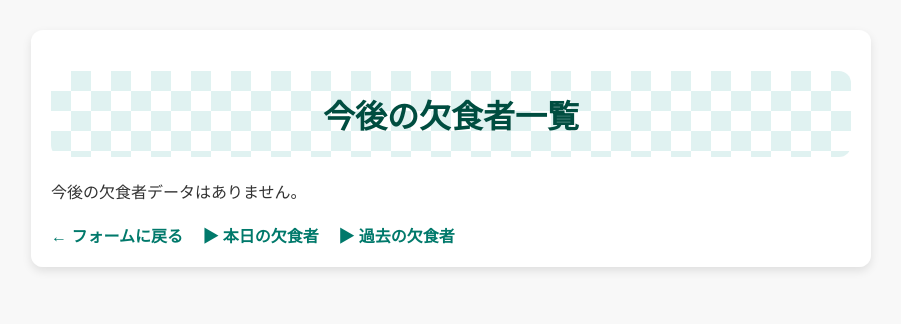
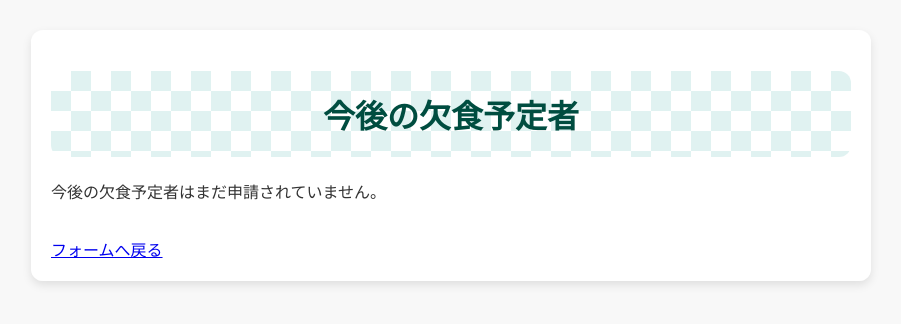
Before and after one commit to syunki-16/skip-meals-sit-app, a Flask app: page /future in a window 1280 px wide. Shown: the top 324 px of the page, without its empty margins (189-1090 px from the left). Run offline with Flask 2, Linux system fonts and the light colour scheme.

Commit message:
Update future.html

```diff
--- a/templates/future.html
+++ b/templates/future.html
@@ -2,48 +2,33 @@
 <html lang="ja">
 <head>
     <meta charset="UTF-8">
-  <meta name="viewport" content="width=device-width, initial-scale=1.0">
-  <title>今後の欠食者一覧</title>
+    <title>今後の欠食予定者</title>
     <link rel="stylesheet" href="/static/style.css">
 </head>
 <body>
     <div class="container">
-    <h1>今後の欠食者一覧</h1>
-
+        <h1>今後の欠食予定者</h1>
         {% if records %}
             <table>
-        <thead>
+                <tr><th>名前</th><th>日付</th><th>食事</th><th>削除</th></tr>
+                {% for record in records %}
                 <tr>
-            <th>日付</th>
-            <th>名前</th>
-            <th>食事</th>
-            <th>削除</th>
-          </tr>
-        </thead>
-        <tbody>
-          {% for r in records %}
-          <tr>
-            <td>{{ r.date }}</td>
-            <td>{{ r.name }}</td>
-            <td>{{ r.meal }}</td>
+                    <td>{{ record.name }}</td>
+                    <td>{{ record.date }}</td>
+                    <td>{{ record.meal }}</td>
                     <td>
-              <form method="POST" action="/delete_meal/{{ loop.index0 }}" style="display:inline">
-                <button type="submit" onclick="return confirm('削除してもよろしいですか？')">✖</button>
+                        <form action="{{ url_for('delete_meal', index=loop.index0) }}" method="post">
+                            <button type="submit">削除</button>
                         </form>
                     </td>
                 </tr>
                 {% endfor %}
-        </tbody>
             </table>
         {% else %}
-      <p>今後の欠食者データはありません。</p>
+            <p>今後の欠食予定者はまだ申請されていません。</p>
         {% endif %}
-
-    <div class="links">
-      <a href="/">&larr; フォームに戻る</a>
-      <a href="/today">▶ 本日の欠食者</a>
-      <a href="/past">▶ 過去の欠食者</a>
-    </div>
+        <br>
+        <a href="/">フォームへ戻る</a>
     </div>
 </body>
 </html>
```
Lines whose indentation alone changed are shown as unchanged.
